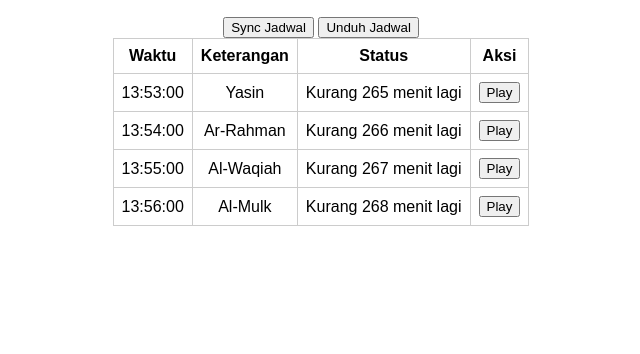
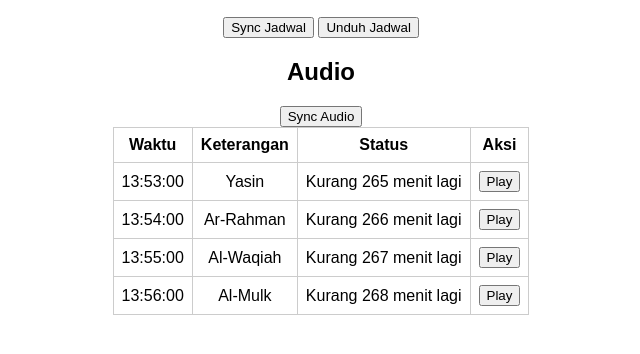
Before and after one commit to FaiqAminuddin/bel, a plain HTML site: page index.html in a window 1280 px wide. Shown: the part 194-548 px from the top of the page, without its empty margins (319-959 px from the left). Drawn offline with Linux system fonts and the light colour scheme.

Commit message:
Update index.html

```diff
--- a/index.html
+++ b/index.html
@@ -18,6 +18,8 @@
   <h2>Jadwal Bel</h2>
   <button onclick="syncSchedule()">Sync Jadwal</button>
   <button onclick="downloadSchedule()">Unduh Jadwal</button>
+  <h2>Audio</h2>
+<button onclick="syncAudio()">Sync Audio</button>
   <table>
     <thead>
       <tr>
```
